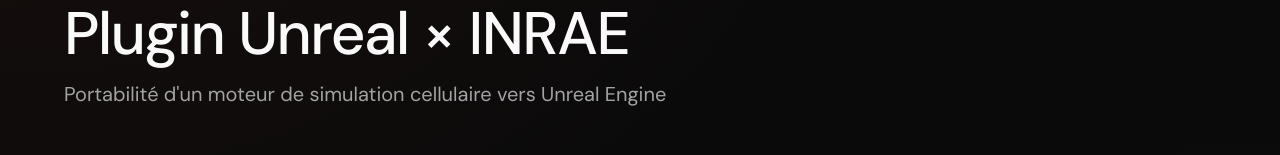
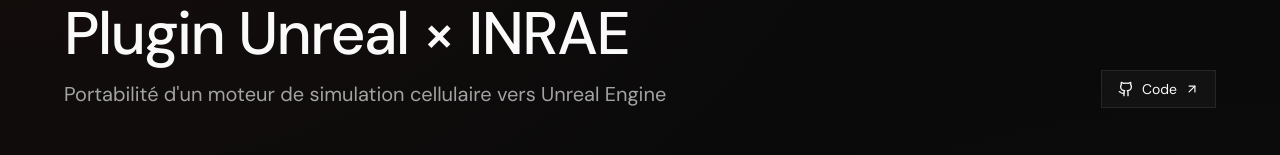
Before and after one commit to Gregoire-PORTEVIN/gportevin-portfolio, a Next.js app: page /projects/plugin-unreal-inrae in a window 1280 px wide. Shown: the part 189-344 px from the top of the page. Built offline with nearby package versions, Linux system fonts and the light colour scheme; a web font is replaced by a local one.

Commit message:
Add GitHub link to Stage-Inrae project

```diff
--- a/data/projects.ts
+++ b/data/projects.ts
@@ -73,6 +73,7 @@
       { src: '/projects/Stage-Inrae/Stage-Inrae2.jpg', caption: 'Couche cellulaire en pleine attaque de champignons, rendue sous Unreal Engine' },
       { src: '/projects/Stage-Inrae/Stage-Inrae3.jpg', caption: 'Interface du plugin Irritator intégré à Unreal Engine' },
     ],
+    github: 'https://github.com/Gregoire-PORTEVIN/IntegrationIrritator',
     featured: true,
   },
 
```
